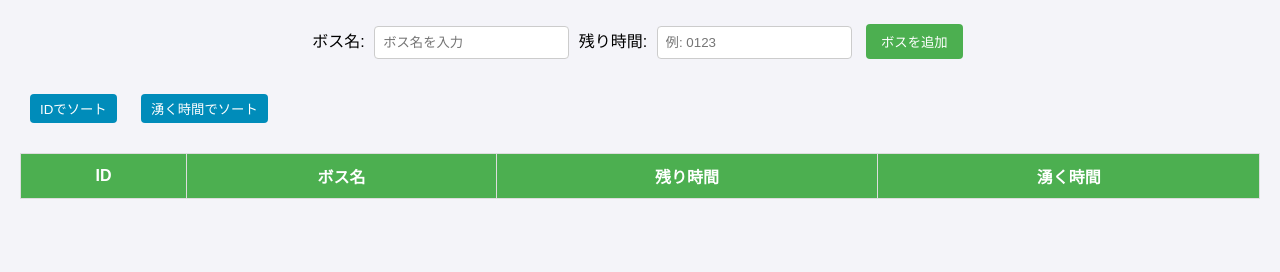
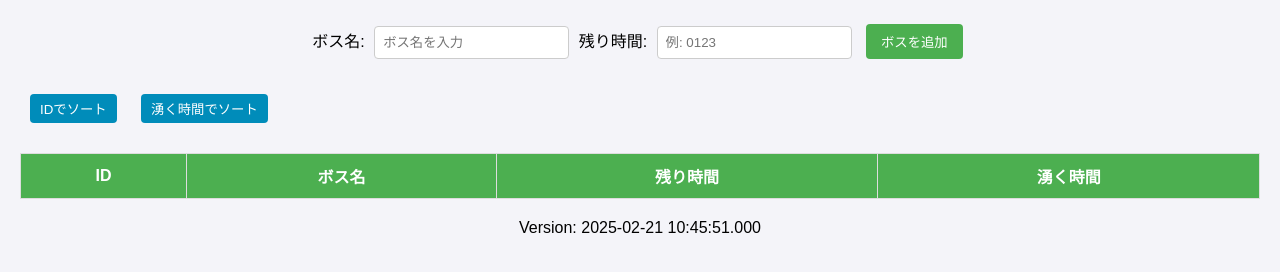
Before and after one commit to kyam3/odin-boss-timer, a plain HTML site: page index.html in a window 1280 px wide. Shown: the part 70-342 px from the top of the page. Drawn offline with Linux system fonts and the light colour scheme; no server answers.

Commit message:
footerを追加

```diff
--- a/index.html
+++ b/index.html
@@ -112,4 +112,8 @@
 
     <script src="app.js"></script>
 </body>
+<!-- フッターでバージョンを表示 -->
+<footer style="text-align: center; margin-top: 20px;">
+    <p>Version: <span id="version">Loading...</span></p>
+</footer>
 </html>
```
